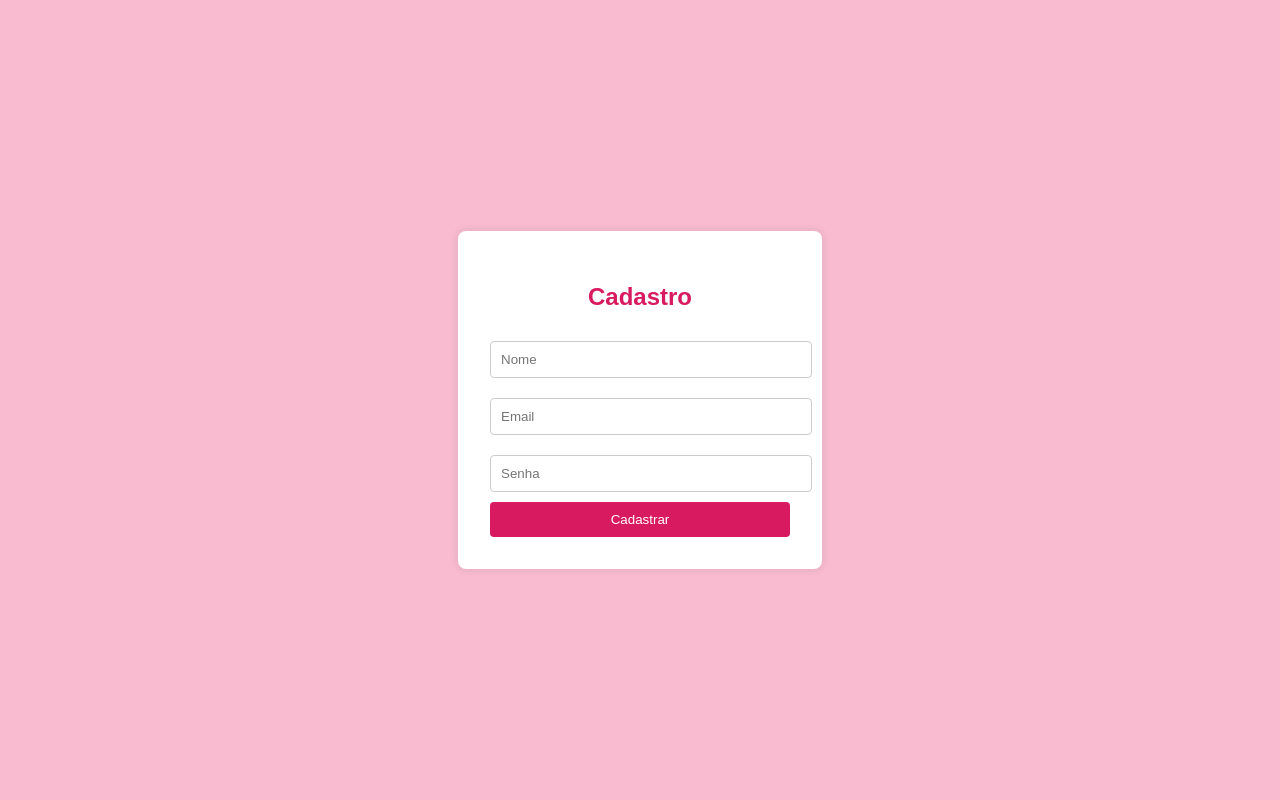
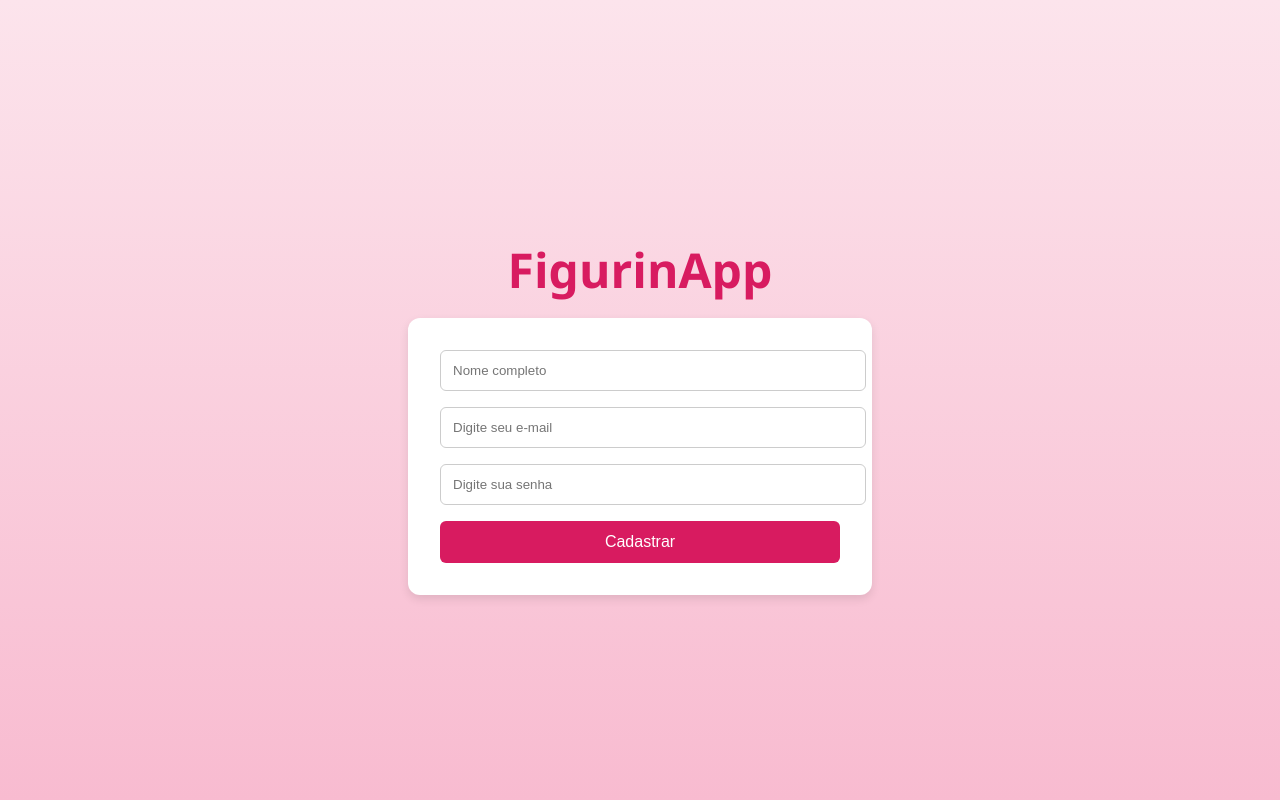
Before and after one commit to FigurinApp/1.0, a Flask app: template templates/cadastro.html in a window 1280 px wide. Run offline with Flask 3, Linux system fonts and the light colour scheme; the template is opened without the code that fills it, so the values that code supplies are empty.

Commit message:
Update cadastro.html

```diff
--- a/templates/cadastro.html
+++ b/templates/cadastro.html
@@ -2,53 +2,57 @@
 <html lang="pt-br">
 <head>
   <meta charset="UTF-8">
-  <title>Cadastro</title>
+  <title>Cadastro - FigurinApp</title>
   <style>
     body {
-      font-family: Arial, sans-serif;
-      background: #f8bbd0;
+      background: linear-gradient(to bottom, #fce4ec, #f8bbd0);
+      font-family: 'Segoe UI', sans-serif;
       display: flex;
+      flex-direction: column;
+      align-items: center;
       justify-content: center;
-      align-items: center;
       height: 100vh;
       margin: 0;
     }
-    .form-container {
+    h1 {
+      color: #d81b60;
+      font-size: 3rem;
+      margin-bottom: 1rem;
+    }
+    .box {
       background: white;
       padding: 2rem;
-      border-radius: 8px;
-      box-shadow: 0 0 10px rgba(0,0,0,0.1);
-      width: 300px;
-    }
-    h2 {
-      text-align: center;
-      color: #d81b60;
+      border-radius: 12px;
+      box-shadow: 0 4px 10px rgba(0,0,0,0.1);
+      width: 100%;
+      max-width: 400px;
     }
     input {
       width: 100%;
-      padding: 10px;
-      margin: 10px 0;
+      padding: 0.75rem;
+      margin-bottom: 1rem;
       border: 1px solid #ccc;
-      border-radius: 4px;
+      border-radius: 6px;
     }
     button {
-      width: 100%;
       background-color: #d81b60;
       color: white;
       border: none;
-      padding: 10px;
-      border-radius: 4px;
+      padding: 0.75rem;
+      width: 100%;
+      border-radius: 6px;
+      font-size: 1rem;
       cursor: pointer;
     }
   </style>
 </head>
 <body>
-  <div class="form-container">
-    <h2>Cadastro</h2>
-    <form action="/cadastrar" method="post">
-      <input type="text" name="nome" placeholder="Nome" required>
-      <input type="email" name="email" placeholder="Email" required>
-      <input type="password" name="senha" placeholder="Senha" required>
+  <h1>FigurinApp</h1>
+  <div class="box">
+    <form method="post" action="/cadastrar">
+      <input type="text" name="nome" placeholder="Nome completo" required>
+      <input type="email" name="email" placeholder="Digite seu e-mail" required>
+      <input type="password" name="senha" placeholder="Digite sua senha" required>
       <button type="submit">Cadastrar</button>
     </form>
   </div>
```
